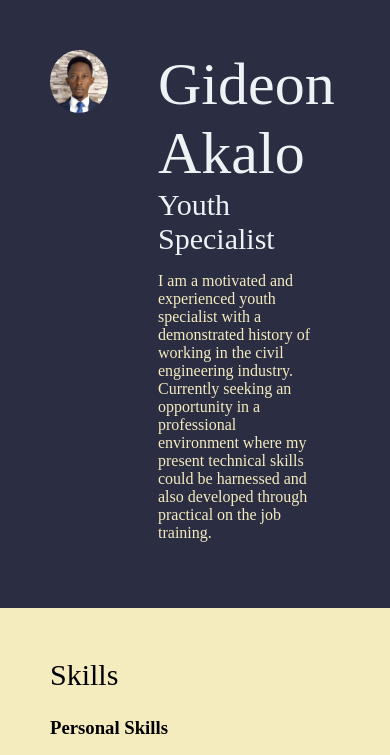
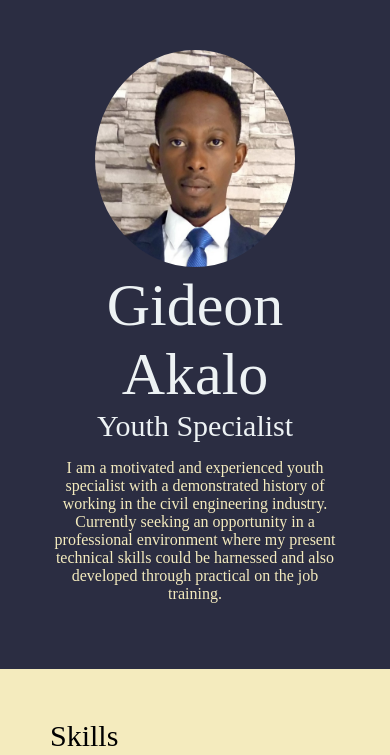
Before and after one commit to giddeonn/giddeonn.github.io, a plain HTML site: page index.html in a window 390 px wide. Shown: the top 755 px of the page. Drawn offline with Linux system fonts and the light colour scheme.

Commit message:
media queries added

```diff
--- a/css/styles.css
+++ b/css/styles.css
@@ -43,15 +43,6 @@ a:hover {
     margin: 0 auto;
     padding: 50px;
     overflow: auto;
-}
-.col-narrow {
-    width: 20%;
-    float: left;
-}
-.col-wide {
-    width: 70%;
-    float: left;
-    padding-left: 50px
 }
 
 
@@ -109,3 +100,27 @@ footer {
 .personal-data {
     background: #8D99AE;
 }
+
+
+
+/* Media Queries
+-------------------------*/
+@media (min-width: 900px) {
+  .col-narrow {
+    width: 20%;
+    float: left;
+  }
+  .col-wide {
+    width: 70%;
+    float: left;
+    padding-left: 50px;
+  }
+}
+@media (max-width: 899px){
+  header {
+    text-align: center;
+  }
+  .profile-img {
+    width: 200px;
+  }
+}
```
Also changed, not shown: index.html (line endings or trailing spaces).
